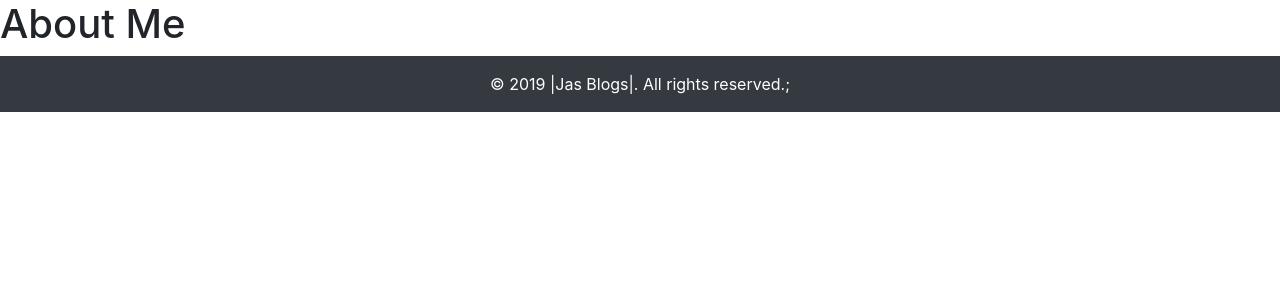
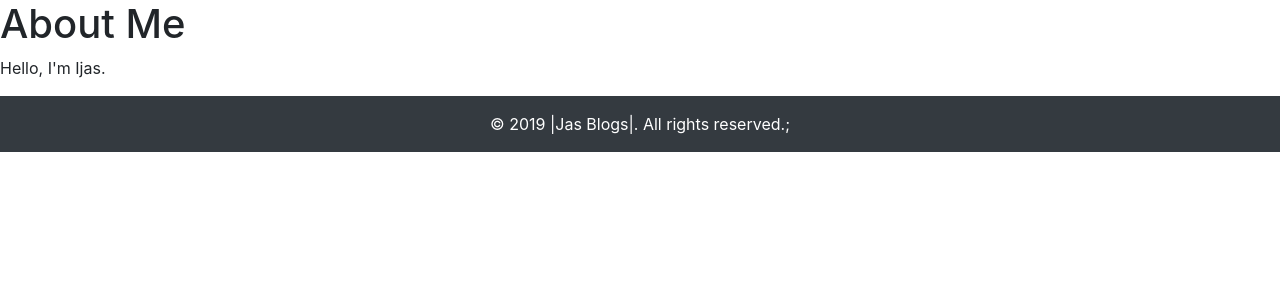
Before and after one commit to ijassubair/jasblogs, a Django app: page /about/ in a window 1280 px wide. Shown: the part 56-356 px from the top of the page. Run offline with Django 3.2, Linux system fonts and the light colour scheme; some libraries are stand-ins or nearby versions.

Commit message:
Added introduction in about

```diff
--- a/templates/pages/about.html
+++ b/templates/pages/about.html
@@ -4,4 +4,5 @@
 {% endblock %}
 {% block content %}
     <h1>About Me</h1>
+    <p>Hello, I'm Ijas.</p>
 {% endblock %}
```
